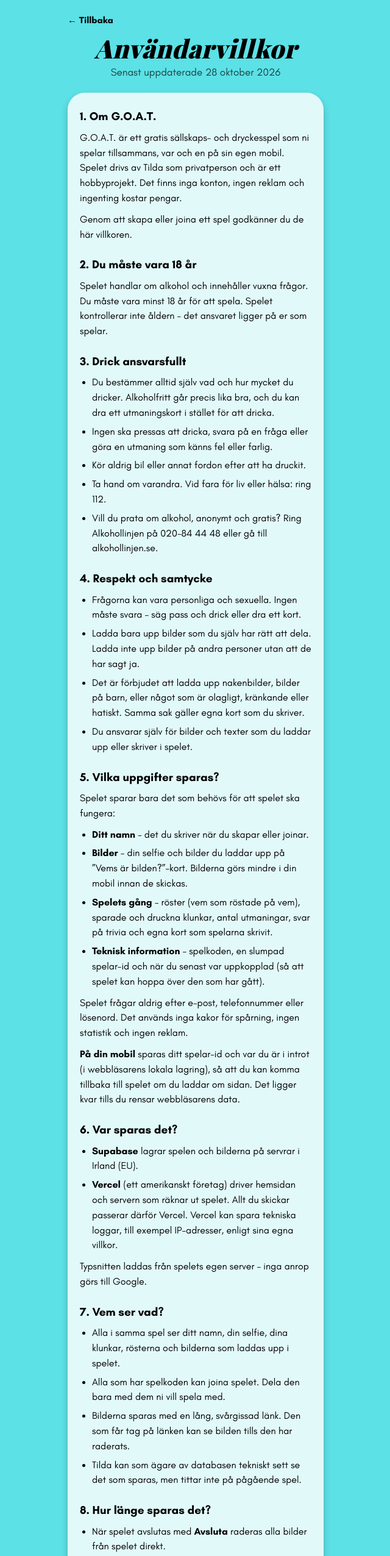
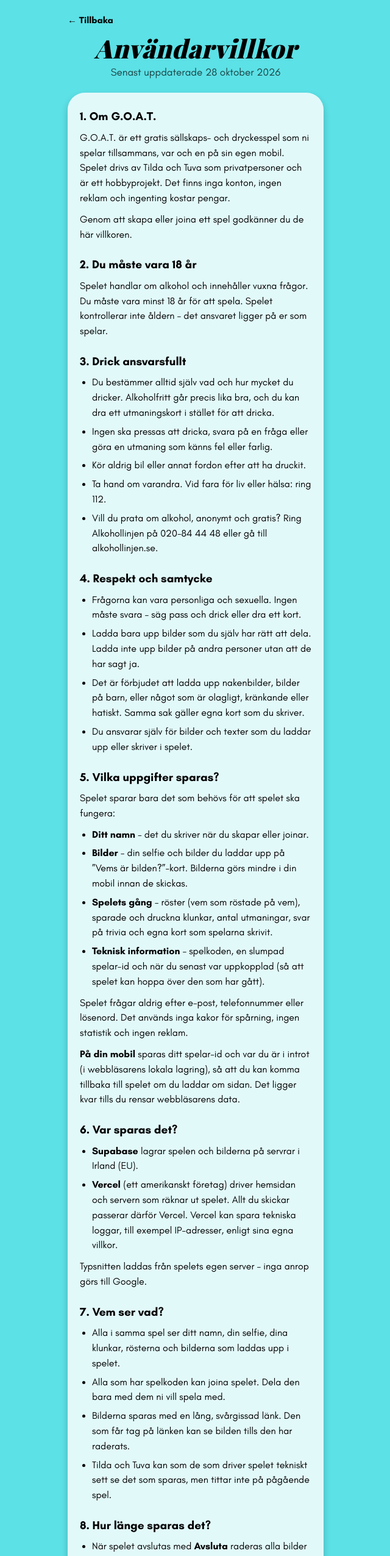
Before and after one commit to tildissen/GOAT, a Next.js app: page /villkor in a window 1280 px wide. Shown: the top 2552 px of the page at 61% size, without its empty margins (319-959 px from the left). Built offline with nearby package versions, Linux system fonts and the light colour scheme; a web font is replaced by a local one.

Commit message:
Villkor: spelet drivs av Tilda och Tuva
Beslut B47.

Co-Authored-By: Claude Opus 5.5 <noreply@anthropic.com>
Claude-Session: https://claude.ai/code/session_014eFjS4TyYoT6C8RLMWVWcy

```diff
--- a/src/app/villkor/page.tsx
+++ b/src/app/villkor/page.tsx
@@ -28,7 +28,7 @@ export default function TermsPage() {
           <h2>1. Om G.O.A.T.</h2>
           <p>
             G.O.A.T. är ett gratis sällskaps- och dryckesspel som ni spelar tillsammans, var och en på sin egen mobil.
-            Spelet drivs av Tilda som privatperson och är ett hobbyprojekt. Det finns inga konton, ingen reklam och
+            Spelet drivs av Tilda och Tuva som privatpersoner och är ett hobbyprojekt. Det finns inga konton, ingen reklam och
             ingenting kostar pengar.
           </p>
           <p>Genom att skapa eller joina ett spel godkänner du de här villkoren.</p>
@@ -134,7 +134,7 @@ export default function TermsPage() {
               Bilderna sparas med en lång, svårgissad länk. Den som får tag på länken kan se bilden tills den har
               raderats.
             </li>
-            <li>Tilda kan som ägare av databasen tekniskt sett se det som sparas, men tittar inte på pågående spel.</li>
+            <li>Tilda och Tuva kan som de som driver spelet tekniskt sett se det som sparas, men tittar inte på pågående spel.</li>
           </ul>
         </section>
 
@@ -174,7 +174,7 @@ export default function TermsPage() {
           <h2>10. Ansvar</h2>
           <p>
             Spelet är gratis och finns i befintligt skick. Det kan innehålla fel eller sluta fungera ibland. Ni som spelar
-            ansvarar själva för hur ni spelar, vad ni dricker och vad som händer under kvällen. Tilda ansvarar inte för
+            ansvarar själva för hur ni spelar, vad ni dricker och vad som händer under kvällen. Tilda och Tuva ansvarar inte för
             skador eller förluster som uppstår när spelet används, eller för bilder och texter som spelarna laddar upp.
           </p>
         </section>
```
Also changed, not shown: 1 other file (tests, documents, lock files or other folders).
